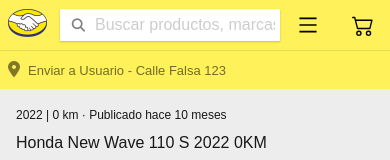
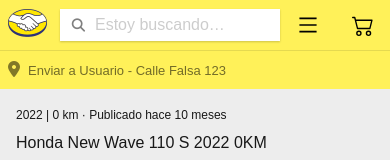
Before and after one commit to Aleervdnr/MercadolLibre-articulo, a React (Create React App) app: page / in a window 390 px wide. Shown: the top 160 px of the page. Built offline with nearby package versions, Linux system fonts and the light colour scheme.

Commit message:
placeholder innput mobile

```diff
--- a/src/Componentes/Header/Header.jsx
+++ b/src/Componentes/Header/Header.jsx
@@ -83,7 +83,7 @@
 
             <form className='search'>
             <button className='search_button'></button>
-              <input type="text" name="" id="" placeholder='Buscar productos, marcas y más…' className='search_input' />
+              <input type="text" name="" id="" placeholder='Estoy buscando…' className='search_input' />
             </form>
 
             <AiOutlineMenu className='icon'/>
```
